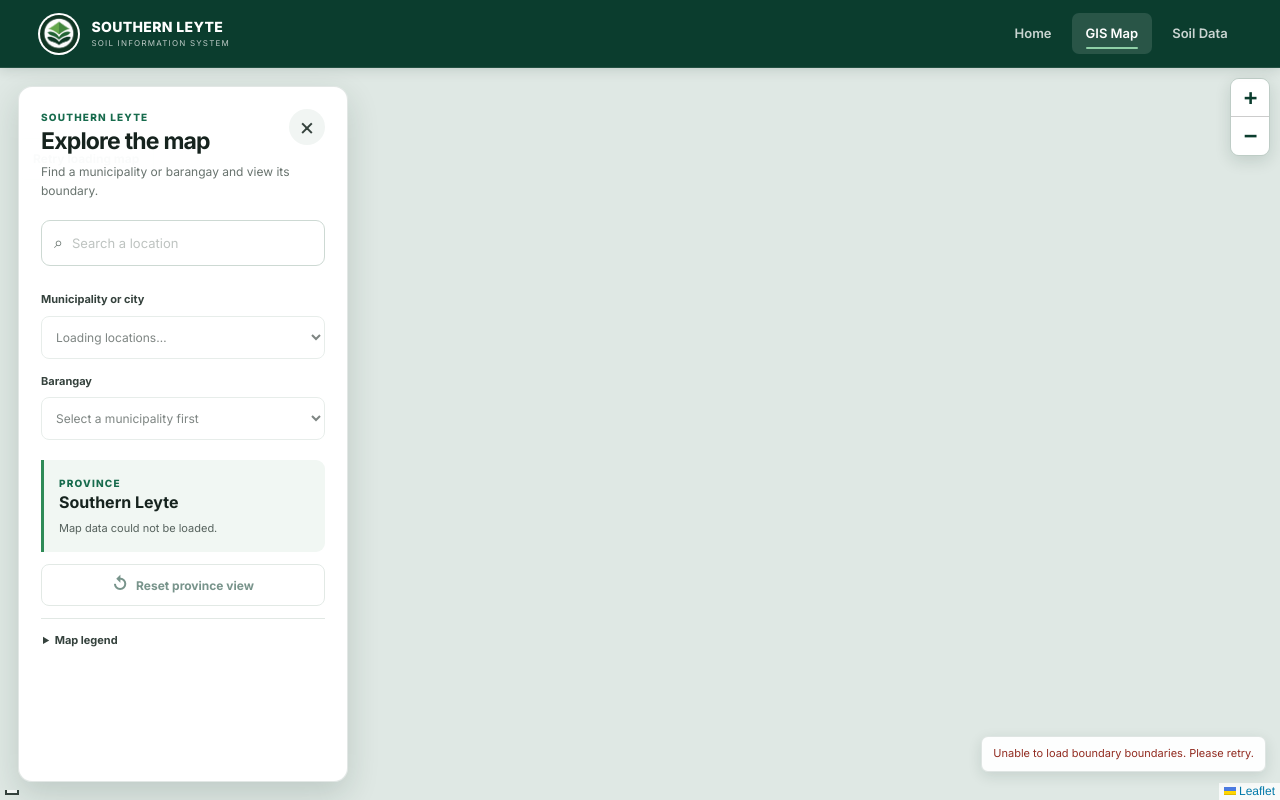
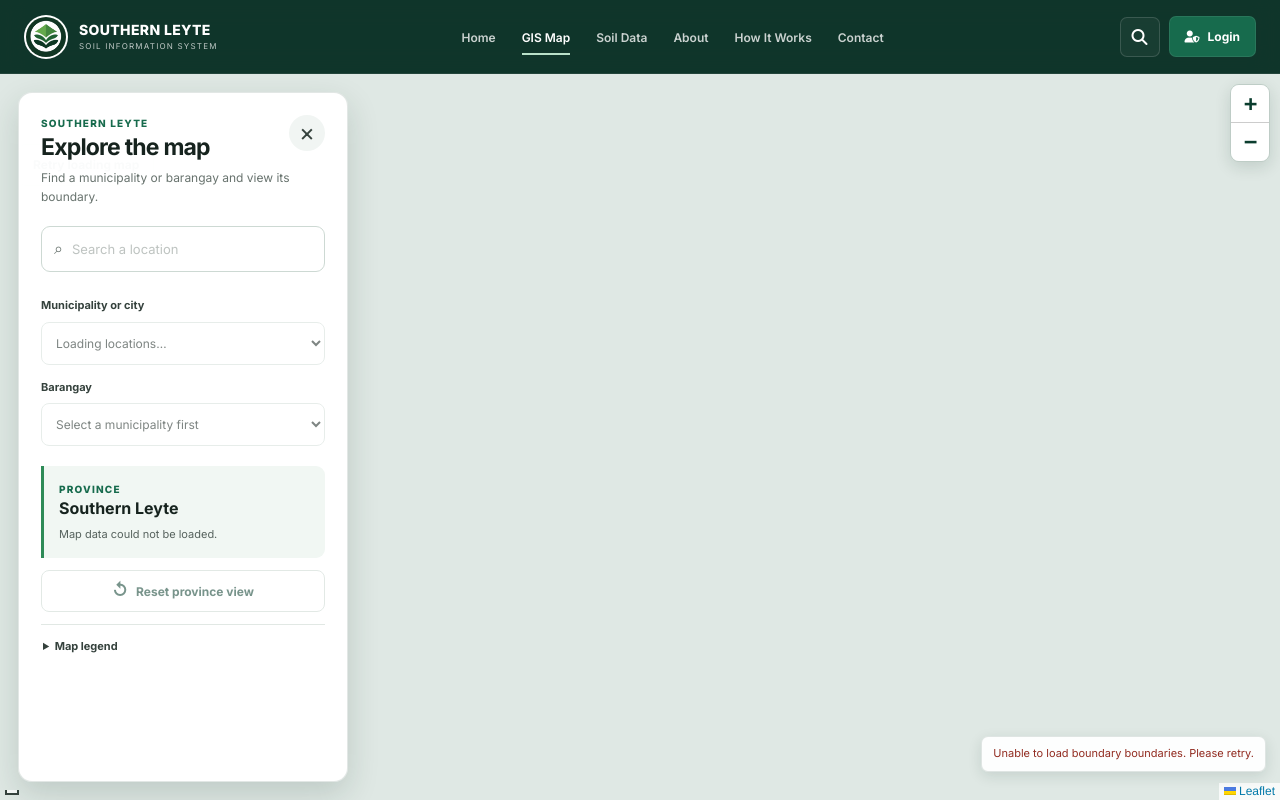
Before and after one commit to John8bits/SBCIS, a PHP site: page /gis.php in a window 1280 px wide. Run offline with PHP 8.4, Linux system fonts and the light colour scheme.

Commit message:
refactor navigation structure and styles for improved accessibility and usability

```diff
--- a/css/gis.css
+++ b/css/gis.css
@@ -7,46 +7,12 @@
   background: #e8eeeb;
 }
 
-.gis-header {
+.gis-page .site-header {
   position: relative;
-  z-index: 1000;
-  flex: 0 0 68px;
-  display: flex;
-  align-items: center;
-  justify-content: space-between;
-  gap: 24px;
-  padding: 0 clamp(18px, 3vw, 42px);
-  color: #fff;
-  background: #0b3d2e;
-  border-bottom: 1px solid rgba(255, 255, 255, .1);
-  box-shadow: 0 2px 12px rgba(8, 38, 29, .14);
+  inset: auto;
+  flex: 0 0 var(--header-height);
 }
 
-.gis-header .brand-mark { width: 42px; height: 42px; }
-.gis-header nav { display: flex; align-items: center; gap: 6px; }
-.gis-header nav a {
-  position: relative;
-  padding: 10px 14px;
-  border-radius: 7px;
-  color: rgba(255, 255, 255, .78);
-  font-size: 13px;
-  font-weight: 600;
-  transition: color .18s ease, background .18s ease;
-}
-.gis-header nav a:hover { color: #fff; background: rgba(255, 255, 255, .08); }
-.gis-header nav a[aria-current="page"] { color: #fff; background: rgba(255, 255, 255, .12); }
-.gis-header nav a[aria-current="page"]::after {
-  content: "";
-  position: absolute;
-  right: 14px;
-  bottom: 5px;
-  left: 14px;
-  height: 2px;
-  border-radius: 2px;
-  background: #8fd0a7;
-}
-
-.gis-nav-toggle { display: none; }
 .gis-main { flex: 1; min-height: 0; }
 .gis-map-shell { position: relative; width: 100%; height: 100%; overflow: hidden; }
 #gisMap { width: 100%; height: 100%; background: #dfe8e4; z-index: 0; }
@@ -216,14 +182,6 @@
 .gis-skip:focus { top: 10px; }
 
 @media (max-width: 760px) {
-  .gis-header { flex-basis: 62px; padding: 0 14px; }
-  .gis-header .brand-mark { width: 38px; height: 38px; }
-  .gis-header .brand-copy strong { font-size: 12px; }
-  .gis-header .brand-copy small { font-size: 7px; }
-  .gis-nav-toggle { display: flex; align-items: center; gap: 7px; min-height: 40px; padding: 7px 10px; border: 1px solid rgba(255, 255, 255, .2); border-radius: 7px; background: transparent; color: #fff; font-size: 11px; }
-  .gis-header nav { display: none; position: absolute; top: 100%; right: 0; left: 0; gap: 4px; padding: 8px 14px 14px; background: #0b3d2e; box-shadow: 0 10px 20px rgba(8, 38, 29, .18); }
-  .gis-header nav.is-open { display: grid; grid-template-columns: repeat(3, 1fr); }
-  .gis-header nav a { min-height: 42px; padding: 11px 8px; text-align: center; }
   .gis-sidebar { top: 0; bottom: 0; left: 0; width: min(340px, calc(100% - 42px)); padding: 20px; border-width: 0; border-radius: 0 14px 14px 0; }
   .gis-map-shell:not(.explorer-open) .gis-sidebar { transform: translateX(-100%); }
   .gis-panel-toggle { top: 12px; left: 12px; min-height: 44px; }
--- a/gis.php
+++ b/gis.php
@@ -9,6 +9,7 @@
   <link rel="preconnect" href="https://fonts.googleapis.com">
   <link rel="preconnect" href="https://fonts.gstatic.com" crossorigin>
   <link href="https://fonts.googleapis.com/css2?family=Inter:wght@400;500;600;700;800&display=swap" rel="stylesheet">
+  <link rel="stylesheet" href="https://cdnjs.cloudflare.com/ajax/libs/font-awesome/6.5.2/css/all.min.css">
   <link rel="stylesheet" href="css/style.css">
   <link rel="stylesheet" href="https://unpkg.com/leaflet@1.9.4/dist/leaflet.css">
   <link rel="stylesheet" href="css/gis.css">
@@ -18,18 +19,42 @@
 <body class="gis-page">
   <a class="gis-skip" href="#gisMap">Skip to map</a>
 
-  <header class="gis-header">
-    <a class="brand" href="index.php" aria-label="Southern Leyte Soil Information System home">
-      <span class="brand-mark"><img src="images/logo.png" alt=""></span>
-      <span class="brand-copy"><strong>SOUTHERN LEYTE</strong><small>SOIL INFORMATION SYSTEM</small></span>
-    </a>
-    <button class="gis-nav-toggle" id="gisNavToggle" type="button" aria-expanded="false" aria-controls="gisNavigation">
-      <span>Menu</span><span aria-hidden="true">☰</span>
-    </button>
-    <nav id="gisNavigation" aria-label="Primary navigation">
-      <a href="index.php">Home</a>
-      <a href="gis.php" aria-current="page">GIS Map</a>
-      <a href="index.php#soil-data">Soil Data</a>
+  <header class="site-header" id="top">
+    <nav class="navbar container" aria-label="Primary navigation">
+      <a href="index.php#home" class="brand">
+        <span class="brand-mark">
+          <img src="images/logo.png" alt="Southern Leyte Soil Information System logo">
+        </span>
+        <span class="brand-copy">
+          <strong>SOUTHERN LEYTE</strong>
+          <small>SOIL INFORMATION SYSTEM</small>
+        </span>
+      </a>
+
+      <button class="nav-toggle" type="button" aria-label="Open navigation" aria-expanded="false" aria-controls="gisNavigation">
+        <i class="fa-solid fa-bars"></i>
+      </button>
+
+      <div class="nav-panel" id="gisNavigation">
+        <ul class="nav-links">
+          <li><a href="index.php#home">Home</a></li>
+          <li><a class="active" href="gis.php" aria-current="page">GIS Map</a></li>
+          <li><a href="index.php#soil-data">Soil Data</a></li>
+          <li><a href="index.php#about">About</a></li>
+          <li><a href="index.php#workflow">How It Works</a></li>
+          <li><a href="index.php#contact">Contact</a></li>
+        </ul>
+
+        <div class="nav-actions">
+          <button class="icon-btn search-trigger" type="button" aria-label="Search locations">
+            <i class="fa-solid fa-magnifying-glass"></i>
+          </button>
+          <a href="login.php" class="login-btn">
+            <i class="fa-solid fa-user-shield"></i>
+            Login
+          </a>
+        </div>
+      </div>
     </nav>
   </header>
 
--- a/index.php
+++ b/index.php
@@ -83,7 +83,7 @@
 
           <a href="#" id="openLogin" class="login-btn">
             <i class="fa-solid fa-user-shield"></i>
-            Admin Login
+            Login
           </a>
 
         </div>
--- a/js/gis.js
+++ b/js/gis.js
@@ -1,6 +1,8 @@
 document.addEventListener('DOMContentLoaded', async () => {
-    const navToggle = document.querySelector('#gisNavToggle');
-    const navigation = document.querySelector('#gisNavigation');
+    const navToggle = document.querySelector('.nav-toggle');
+    const navigation = document.querySelector('.nav-panel');
+    const navLinks = document.querySelectorAll('.nav-links a');
+    const searchTrigger = document.querySelector('.search-trigger');
     const explorerToggle = document.querySelector('#toggleExplorer');
     const explorerLabel = explorerToggle.querySelector('.toggle-label');
     const closeExplorer = document.querySelector('#closeExplorer');
@@ -8,8 +10,11 @@ document.addEventListener('DOMContentLoaded', async () => {
     const workspace = document.querySelector('.gis-map-shell');
     const mobileLayout = window.matchMedia('(max-width: 760px)');
     function closeNavigation() {
-        navigation.classList.remove('is-open');
+        navigation.classList.remove('open');
         navToggle.setAttribute('aria-expanded', 'false');
+        navToggle.setAttribute('aria-label', 'Open navigation');
+        const icon = navToggle.querySelector('i');
+        if (icon) icon.className = 'fa-solid fa-bars';
     }
     function setExplorer(open, returnFocus = false) {
         workspace.classList.toggle('explorer-open', open);
@@ -19,11 +24,19 @@ document.addEventListener('DOMContentLoaded', async () => {
     }
     navToggle.addEventListener('click', () => {
         const open = navToggle.getAttribute('aria-expanded') !== 'true';
-        navigation.classList.toggle('is-open', open);
+        navigation.classList.toggle('open', open);
         navToggle.setAttribute('aria-expanded', String(open));
+        navToggle.setAttribute('aria-label', open ? 'Close navigation' : 'Open navigation');
+        const icon = navToggle.querySelector('i');
+        if (icon) icon.className = open ? 'fa-solid fa-xmark' : 'fa-solid fa-bars';
         setExplorer(false);
     });
-    navigation.addEventListener('click', closeNavigation);
+    navLinks.forEach(link => link.addEventListener('click', closeNavigation));
+    searchTrigger.addEventListener('click', () => {
+        setExplorer(true);
+        closeNavigation();
+        window.setTimeout(() => document.querySelector('#gisSearch').focus(), 250);
+    });
     explorerToggle.addEventListener('click', () => {
         setExplorer(explorerToggle.getAttribute('aria-expanded') !== 'true');
         closeNavigation();
@@ -32,11 +45,11 @@ document.addEventListener('DOMContentLoaded', async () => {
     backdrop.addEventListener('click', () => setExplorer(false, true));
     document.addEventListener('keydown', event => {
         if (event.key !== 'Escape') return;
-        if (navigation.classList.contains('is-open')) { closeNavigation(); navToggle.focus(); }
+        if (navigation.classList.contains('open')) { closeNavigation(); navToggle.focus(); }
         if (workspace.classList.contains('explorer-open')) setExplorer(false, true);
     });
     document.addEventListener('click', event => {
-        if (!event.target.closest('.gis-header')) closeNavigation();
+        if (!event.target.closest('.site-header')) closeNavigation();
     });
     mobileLayout.addEventListener('change', event => { closeNavigation(); setExplorer(!event.matches); });
     setExplorer(!mobileLayout.matches);
```
